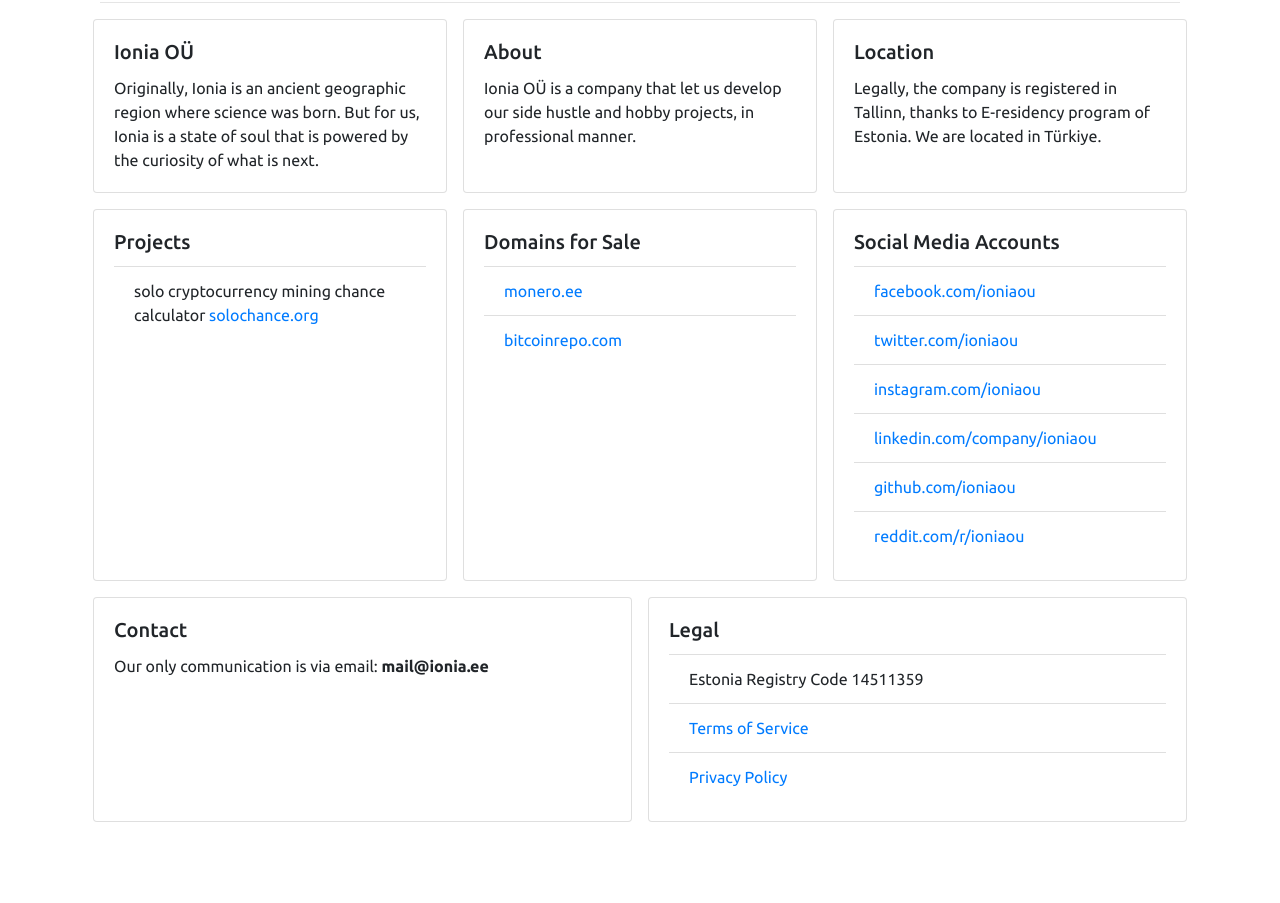
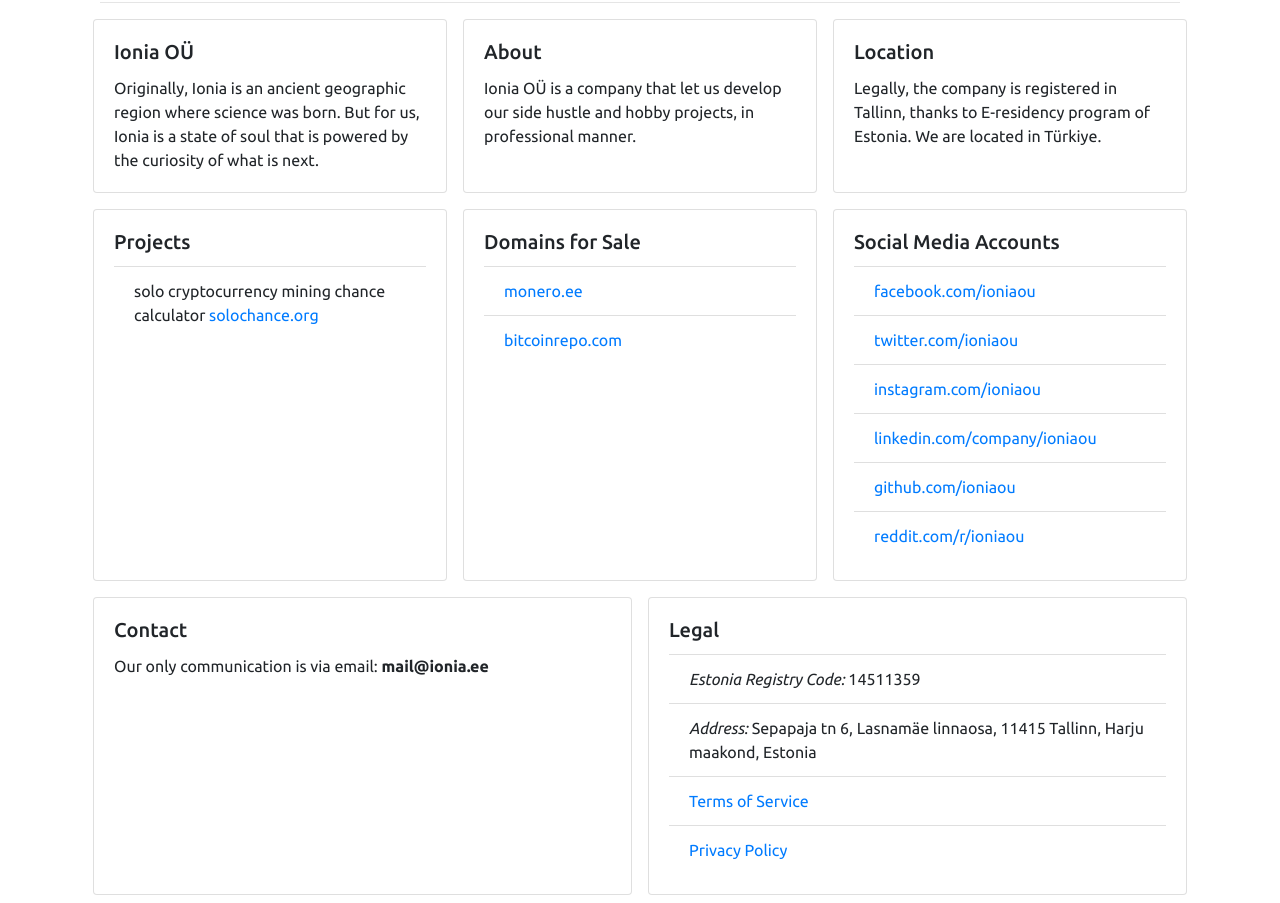
Before and after one commit to IoniaOU/ioniaou.github.io, a plain HTML site: page index.html in a window 1280 px wide. Shown: the part 174-1077 px from the top of the page. Before the commit the page ends 1004 px from the top, so only its background shows below. Drawn offline with nearby package versions, Linux system fonts and the light colour scheme.

Commit message:
legal changes

```diff
--- a/index.html
+++ b/index.html
@@ -140,7 +140,10 @@
                 <div class="card-body">
                     <h5 class="card-title">Legal</h5>
                     <ul class="list-group list-group-flush">
-                        <li class="list-group-item">Estonia Registry Code 14511359</li>
+                        <li class="list-group-item"><em>Estonia Registry Code:</em> 14511359</li>
+                        <li class="list-group-item"><em>Address:</em> Sepapaja tn 6, Lasnamäe linnaosa, 11415 Tallinn,
+                            Harju maakond, Estonia
+                        </li>
                         <li class="list-group-item"><a href="pdf/Ionia-Terms-of-Service.pdf" target="_blank"
                                                        rel="noopener noreferrer">
                             Terms of Service
```
